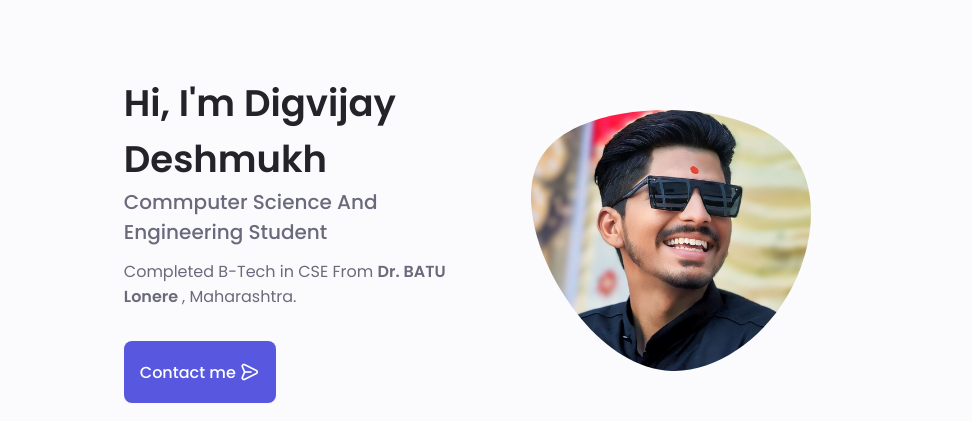
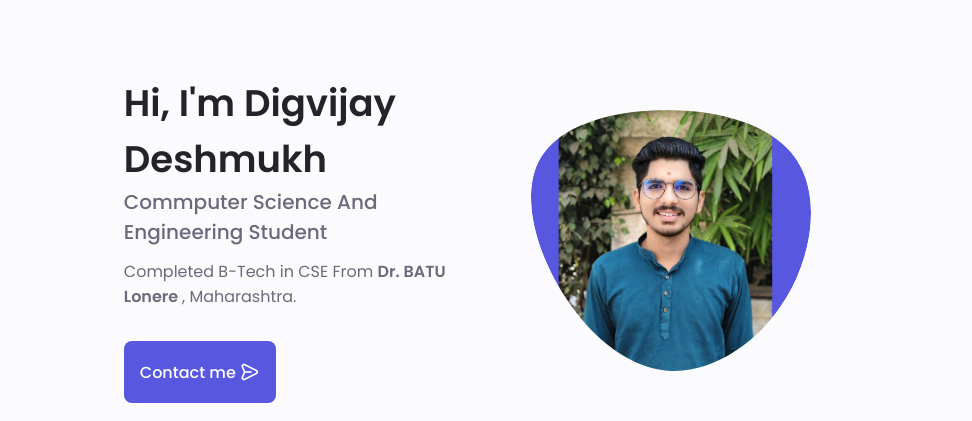
Before and after one commit to digvijayd07/Portfolio, a plain HTML site: page index.html in a window 1280 px wide. Shown: the part 109-530 px from the top of the page, 181-1153 px from the left. Drawn offline with nearby package versions, Linux system fonts and the light colour scheme.

Commit message:
Update index.html

```diff
--- a/index.html
+++ b/index.html
@@ -111,9 +111,9 @@
                   />
                   <image
                     class="home__blob-img"
-                    x="-79"
-                    y="-30"
-                    xlink:href="assets/img/Pro.jpg"
+                    x="-84"
+                    y="-10"
+                    xlink:href="assets/img/myimage.jpg"
                   />
                 </g>
               </svg>
```
